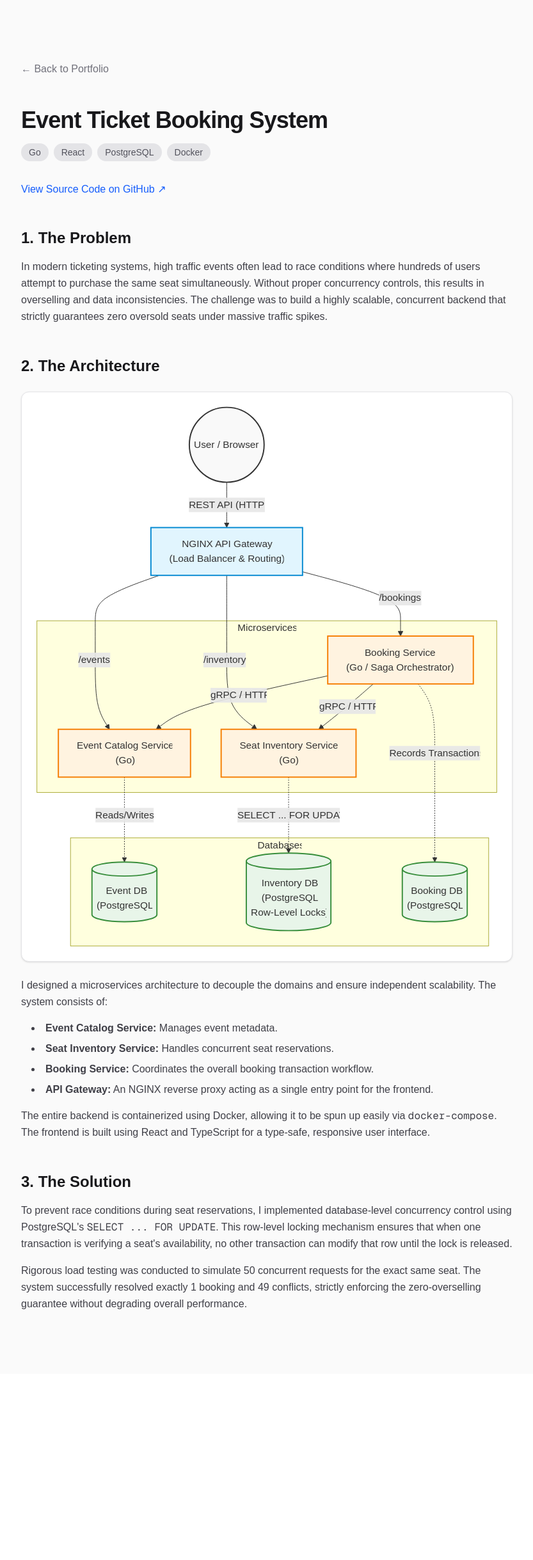
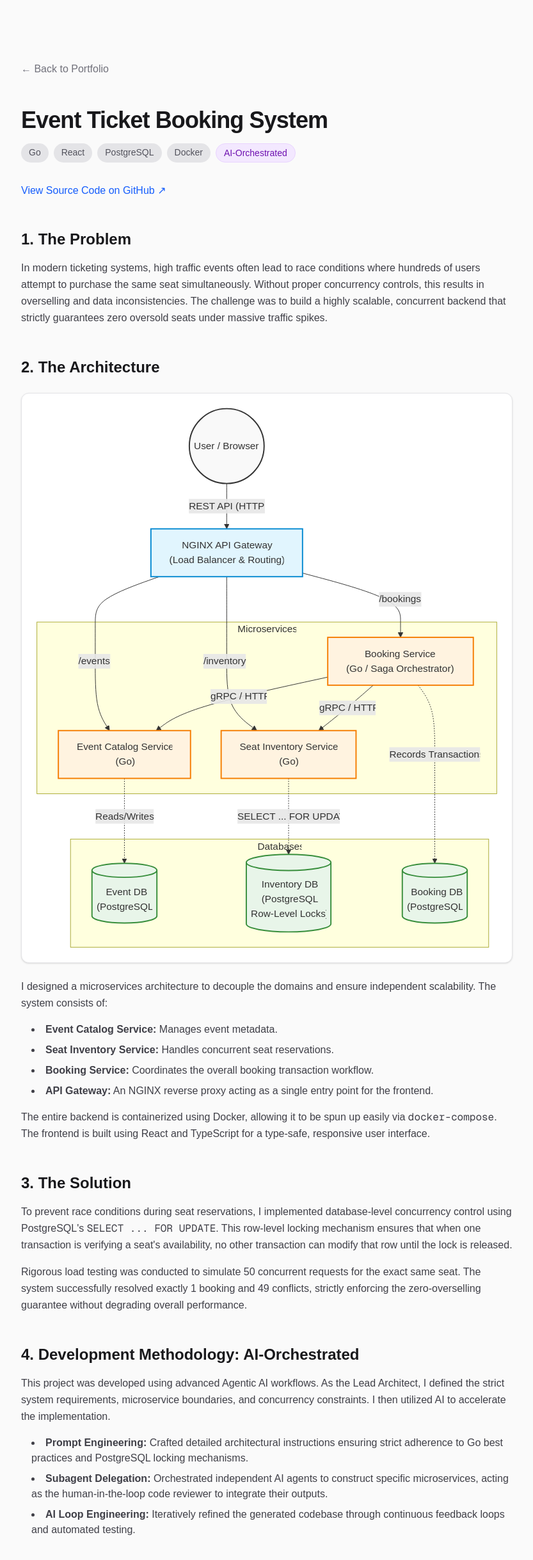
Before and after one commit to sonthien22501/portfolio, a Next.js app: page /projects/ticket-booking in a window 1280 px wide. Shown: the top 2438 px of the page at 64% size, without its empty margins (223-1056 px from the left). Before the commit the page ends 2147 px from the top, so only its background shows below. Built offline with nearby package versions, Linux system fonts and the light colour scheme.

Commit message:
feat: highlight AI-orchestrated development methodology

```diff
--- a/src/app/page.tsx
+++ b/src/app/page.tsx
@@ -98,6 +98,7 @@ export default function Home() {
                 <span className="bg-zinc-50 border border-zinc-200 px-2.5 py-1 rounded-md">React</span>
                 <span className="bg-zinc-50 border border-zinc-200 px-2.5 py-1 rounded-md">PostgreSQL</span>
                 <span className="bg-zinc-50 border border-zinc-200 px-2.5 py-1 rounded-md">Docker</span>
+                <span className="bg-purple-50 text-purple-700 border border-purple-200 px-2.5 py-1 rounded-md">AI-Orchestrated</span>
               </div>
               <Link href="/projects/ticket-booking" className="inline-flex items-center text-sm font-bold text-blue-600 hover:text-blue-700 group-hover:translate-x-1 transition-transform">
                 Read Case Study <ChevronRight size={16} className="ml-1" />
--- a/src/app/projects/ticket-booking/page.tsx
+++ b/src/app/projects/ticket-booking/page.tsx
@@ -13,11 +13,12 @@ export default function TicketBookingCaseStudy() {
           <h1 className="text-4xl font-bold tracking-tight text-zinc-900">
             Event Ticket Booking System
           </h1>
-          <div className="flex gap-2 text-sm text-zinc-600">
+          <div className="flex flex-wrap gap-2 text-sm text-zinc-600">
             <span className="bg-zinc-200 px-3 py-1 rounded-full">Go</span>
             <span className="bg-zinc-200 px-3 py-1 rounded-full">React</span>
             <span className="bg-zinc-200 px-3 py-1 rounded-full">PostgreSQL</span>
             <span className="bg-zinc-200 px-3 py-1 rounded-full">Docker</span>
+            <span className="bg-purple-100 text-purple-800 px-3 py-1 rounded-full font-medium border border-purple-200">AI-Orchestrated</span>
           </div>
           <a href="https://github.com/sonthien22501/ticket_booking_system" target="_blank" rel="noreferrer" className="inline-block mt-4 text-blue-600 hover:underline">
             View Source Code on GitHub ↗
@@ -59,6 +60,17 @@ export default function TicketBookingCaseStudy() {
             Rigorous load testing was conducted to simulate 50 concurrent requests for the exact same seat. The system successfully resolved exactly 1 booking and 49 conflicts, strictly enforcing the zero-overselling guarantee without degrading overall performance.
           </p>
         </section>
+        <section className="space-y-4">
+          <h2 className="text-2xl font-semibold text-zinc-900">4. Development Methodology: AI-Orchestrated</h2>
+          <p className="text-zinc-700 leading-relaxed">
+            This project was developed using advanced Agentic AI workflows. As the Lead Architect, I defined the strict system requirements, microservice boundaries, and concurrency constraints. I then utilized AI to accelerate the implementation.
+          </p>
+          <ul className="list-disc list-inside text-zinc-700 space-y-2 ml-4">
+            <li><strong>Prompt Engineering:</strong> Crafted detailed architectural instructions ensuring strict adherence to Go best practices and PostgreSQL locking mechanisms.</li>
+            <li><strong>Subagent Delegation:</strong> Orchestrated independent AI agents to construct specific microservices, acting as the human-in-the-loop code reviewer to integrate their outputs.</li>
+            <li><strong>AI Loop Engineering:</strong> Iteratively refined the generated codebase through continuous feedback loops and automated testing.</li>
+          </ul>
+        </section>
       </div>
     </main>
   );
```
